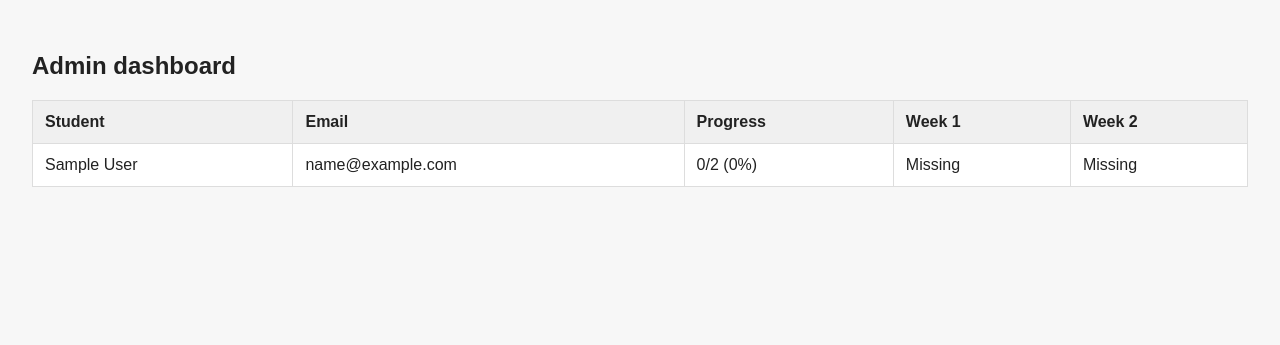
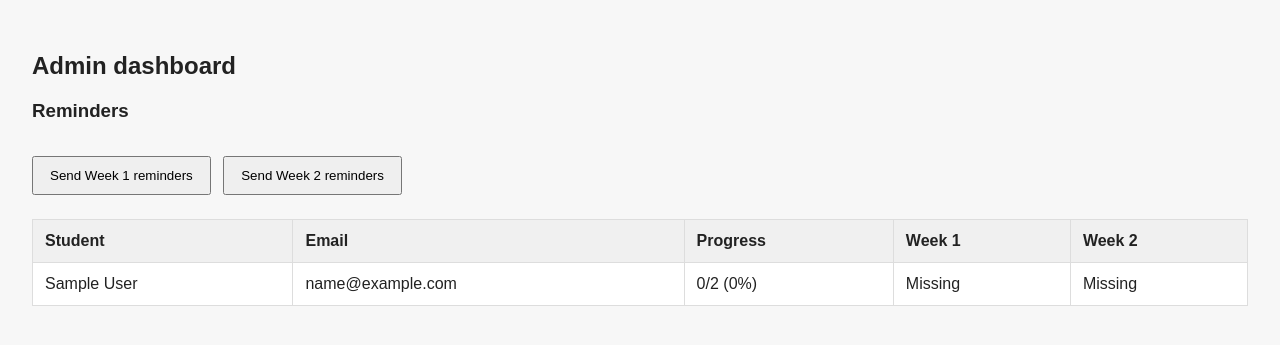
Before and after one commit to mohamad-755/root-academy-cohort-tracker, a Flask app: page /admin/ in a window 1280 px wide. Shown: the part 130-475 px from the top of the page. Run offline with Flask 3, Linux system fonts and the light colour scheme; the visitor is signed in with stand-in values (Sample User, id 1); data comes from the database, SQL or seed files in the repository; data that the repository does not hold is empty.

Commit message:
Add email reminder support

```diff
--- a/app/__init__.py
+++ b/app/__init__.py
@@ -6,6 +6,9 @@ from config import Config
 def create_app():
     app = Flask(__name__)
     app.config.from_object(Config)
+
+    from app.mail import mail
+    mail.init_app(app)
 
     from app import db
     db.init_app(app)
--- a/app/admin.py
+++ b/app/admin.py
@@ -1,9 +1,10 @@
 from functools import wraps
-
 from flask import Blueprint, abort, current_app, flash, redirect, render_template, request, session, url_for
+from flask_mail import Message
 
 from app.curriculum import WEEKS
 from app.db import get_db
+from app.mail import mail
 
 
 admin = Blueprint("admin", __name__, url_prefix="/admin")
@@ -127,3 +128,44 @@ def review_submission(submission_id):
         return redirect(url_for("admin.dashboard"))
 
     return render_template("admin/review_submission.html", submission=submission)
+
+
+@admin.route("/reminders/week/<int:week_number>", methods=("POST",))
+@admin_required
+def send_reminders(week_number):
+    week = next((item for item in WEEKS if item["number"] == week_number), None)
+
+    if week is None:
+        abort(404)
+
+    db = get_db()
+
+    missing_students = db.execute(
+        """
+        SELECT students.name, students.email
+        FROM students
+        LEFT JOIN submissions
+          ON submissions.student_id = students.id
+          AND submissions.week_number = ?
+        WHERE submissions.id IS NULL
+        ORDER BY students.name
+        """,
+        (week_number,),
+    ).fetchall()
+
+    for student in missing_students:
+        message = Message(
+            subject=f"Reminder: Week {week_number} submission",
+            recipients=[student["email"]],
+            body=(
+                f"Hi {student['name']},\n\n"
+                f"This is a reminder to submit your work for Week {week_number}: {week['title']}.\n\n"
+                "You can log in to the Root Academy Cohort Tracker to submit your work.\n\n"
+                "Best,\n"
+                "Root Academy"
+            ),
+        )
+        mail.send(message)
+
+    flash(f"Sent {len(missing_students)} reminder email(s) for Week {week_number}.")
+    return redirect(url_for("admin.dashboard"))
--- /dev/null
+++ b/app/mail.py
@@ -0,0 +1,4 @@
+from flask_mail import Mail
+
+
+mail = Mail()
--- a/app/static/css/styles.css
+++ b/app/static/css/styles.css
@@ -113,3 +113,17 @@ th {
 progress {
   width: 100%;
 }
+
+.admin-actions {
+  margin-bottom: 1.5rem;
+}
+
+.admin-actions form {
+  display: inline-block;
+  margin-right: 0.5rem;
+}
+
+.status-label {
+  display: inline-block;
+  margin-left: 0.5rem;
+}
--- a/app/templates/admin/dashboard.html
+++ b/app/templates/admin/dashboard.html
@@ -6,6 +6,15 @@
   <h2>Admin dashboard</h2>
 
   {% if students %}
+    <section class="admin-actions">
+      <h3>Reminders</h3>
+
+      {% for week in weeks %}
+        <form method="post" action="{{ url_for('admin.send_reminders', week_number=week['number']) }}">
+          <button type="submit">Send Week {{ week["number"] }} reminders</button>
+        </form>
+      {% endfor %}
+    </section>
     <table>
       <thead>
         <tr>
@@ -14,6 +23,7 @@
           <th>Progress</th>
           {% for week in weeks %}
             <th>Week {{ week["number"] }}</th>
+
           {% endfor %}
         </tr>
       </thead>
--- a/requirements.txt
+++ b/requirements.txt
@@ -1,2 +1,3 @@
 Flask==3.0.3
 python-dotenv==1.0.1
+Flask-Mail==0.10.0
```
Also changed, not shown: app/templates/admin/review_submission.html (+53 -14 lines), config.py (+7 -0 lines).
